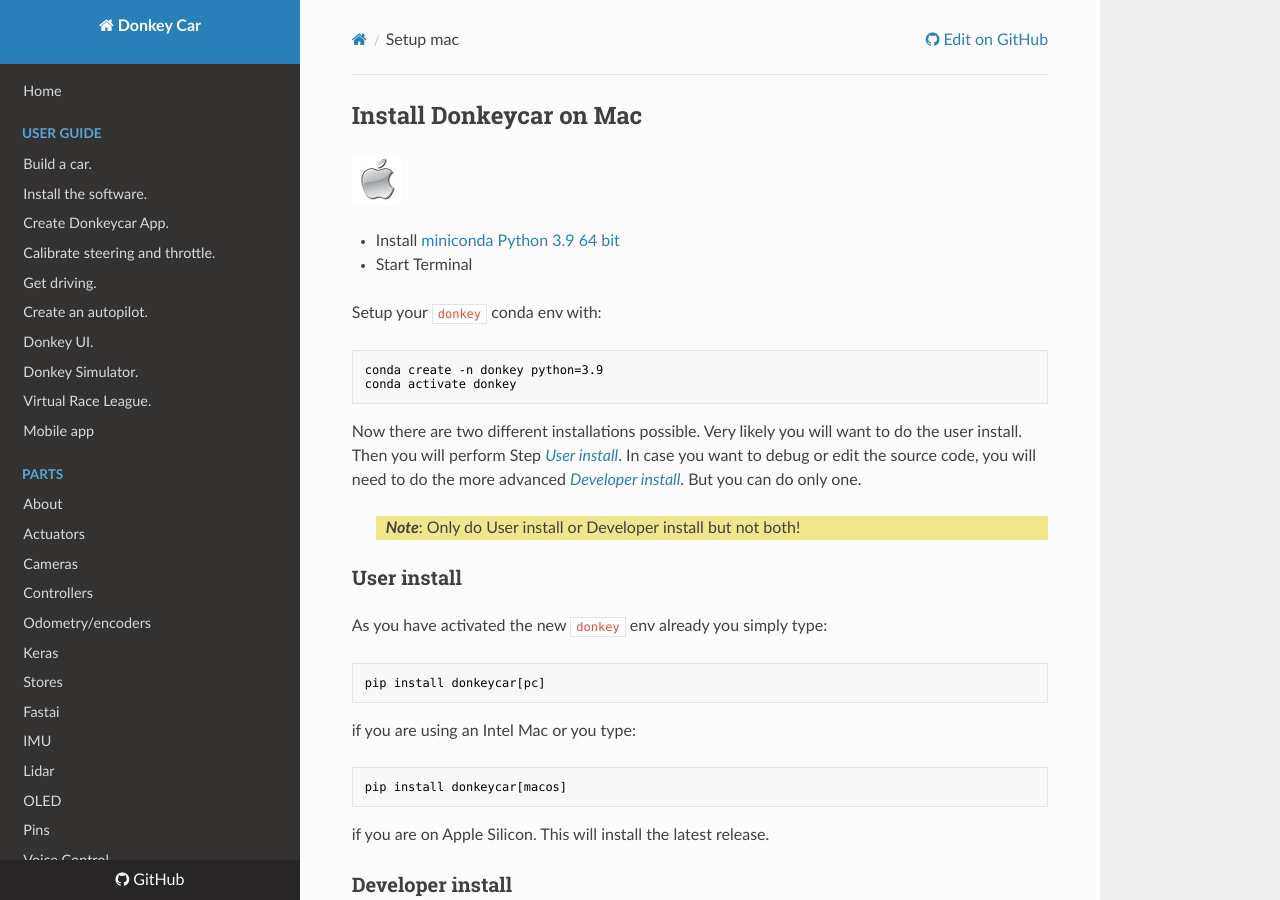
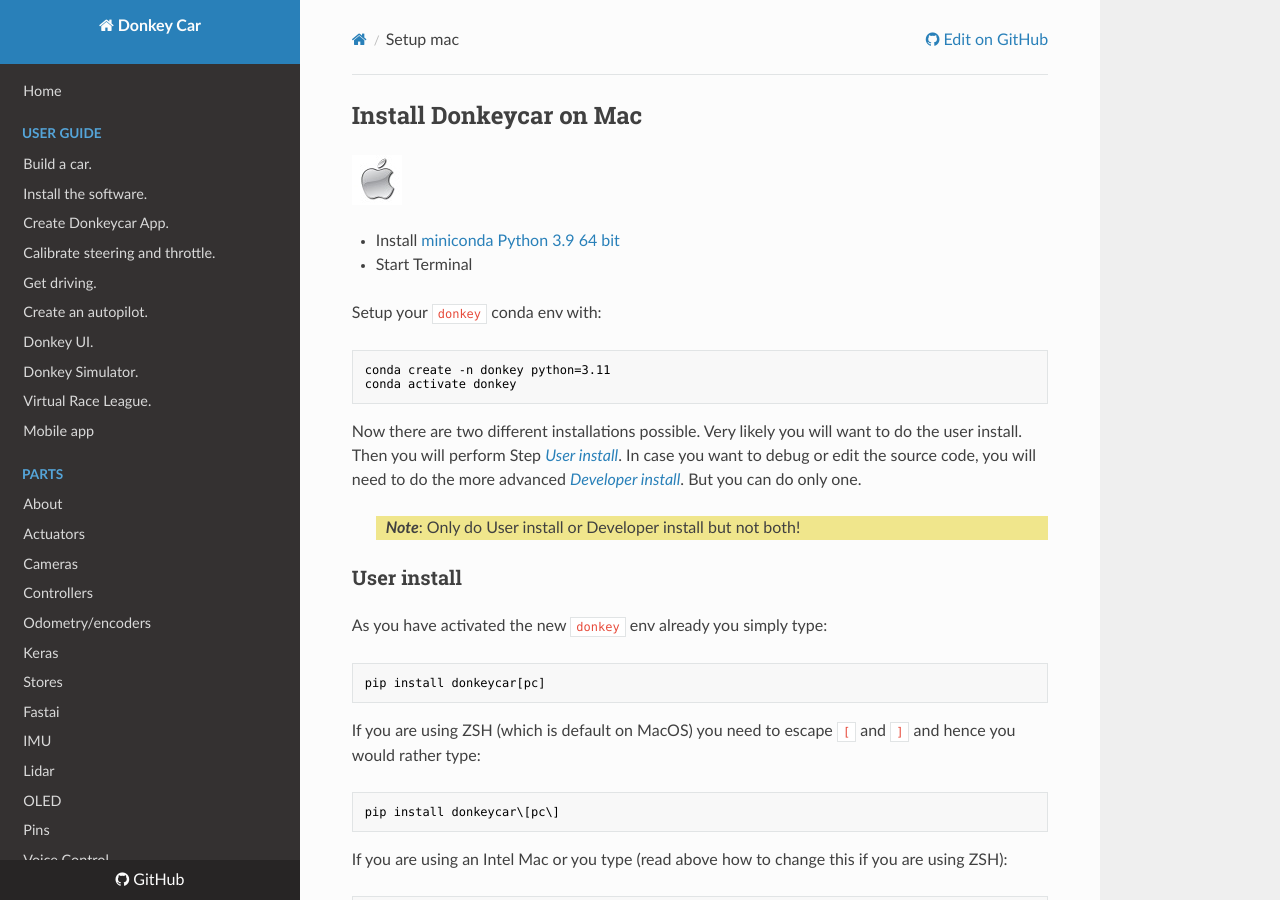
Before and after one commit to autorope/donkeydocs, an MkDocs documentation site: the page built from docs/guide/host_pc/setup_mac.md, in a window 1280 px wide and 900 px high. Built offline with MkDocs 1.6.1, drawn with Linux system fonts in a browser that asks for light colours; nearby versions of some CDN libraries.

Commit message:
Update to python 3.11

````diff
--- a/docs/guide/host_pc/setup_mac.md
+++ b/docs/guide/host_pc/setup_mac.md
@@ -9,7 +9,7 @@
 Setup your `donkey` conda env with:
 
 ```bash
-conda create -n donkey python=3.9
+conda create -n donkey python=3.11
 conda activate donkey
 ```
 
@@ -28,7 +28,14 @@ As you have activated the new `donkey` env already you simply type:
 ```bash
 pip install donkeycar[pc]
 ```
-if you are using an Intel Mac or you type:
+If you are using ZSH (which is default on MacOS) you need to escape
+`[` and `]` and hence you would rather type:
+
+```bash
+pip install donkeycar\[pc\]
+```
+If you are using an Intel Mac or you type (read above how to change
+this if you are using ZSH):
 
 ```bash
 pip install donkeycar[macos]
````
